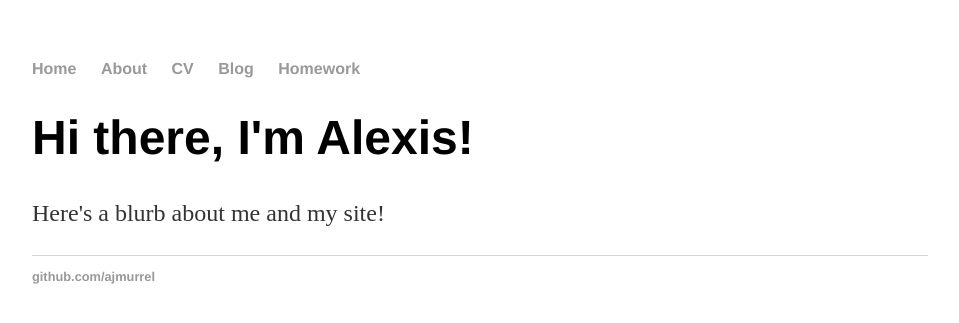
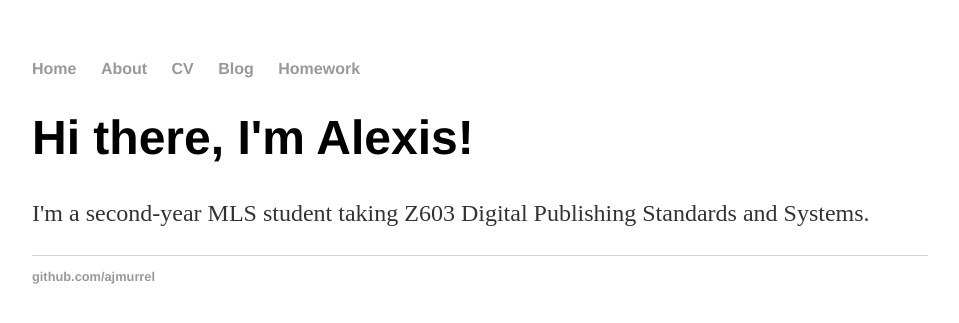
Before and after one commit to ajmurrel/ajmurrel.github.io, a Jekyll site: the page built from index.html, in a window 1280 px wide. Shown: the top 323 px of the page, without its empty margins (160-1119 px from the left). Built offline with Jekyll 4.4.1, drawn with Linux system fonts in a browser that asks for light colours.

Commit message:
Update index.html

```diff
--- a/index.html
+++ b/index.html
@@ -4,5 +4,5 @@ title: "Alexis Murrell, Digital Publishing Expert"
 ---
 <div class="blurb">
 	<h1>Hi there, I'm Alexis!</h1>
-	<p>Here's a blurb about me and my site!</p>
+	<p>I'm a second-year MLS student taking Z603 Digital Publishing Standards and Systems.</p>
 </div><!-- /.blurb -->
```
